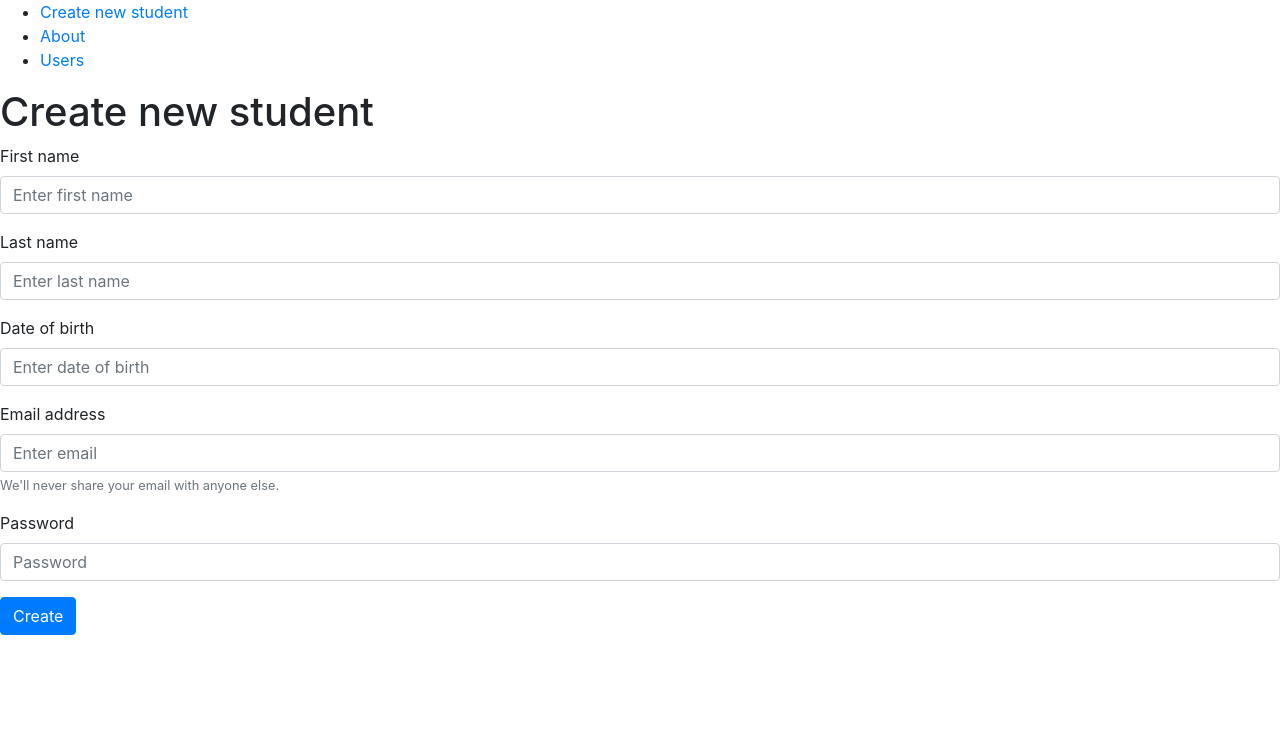
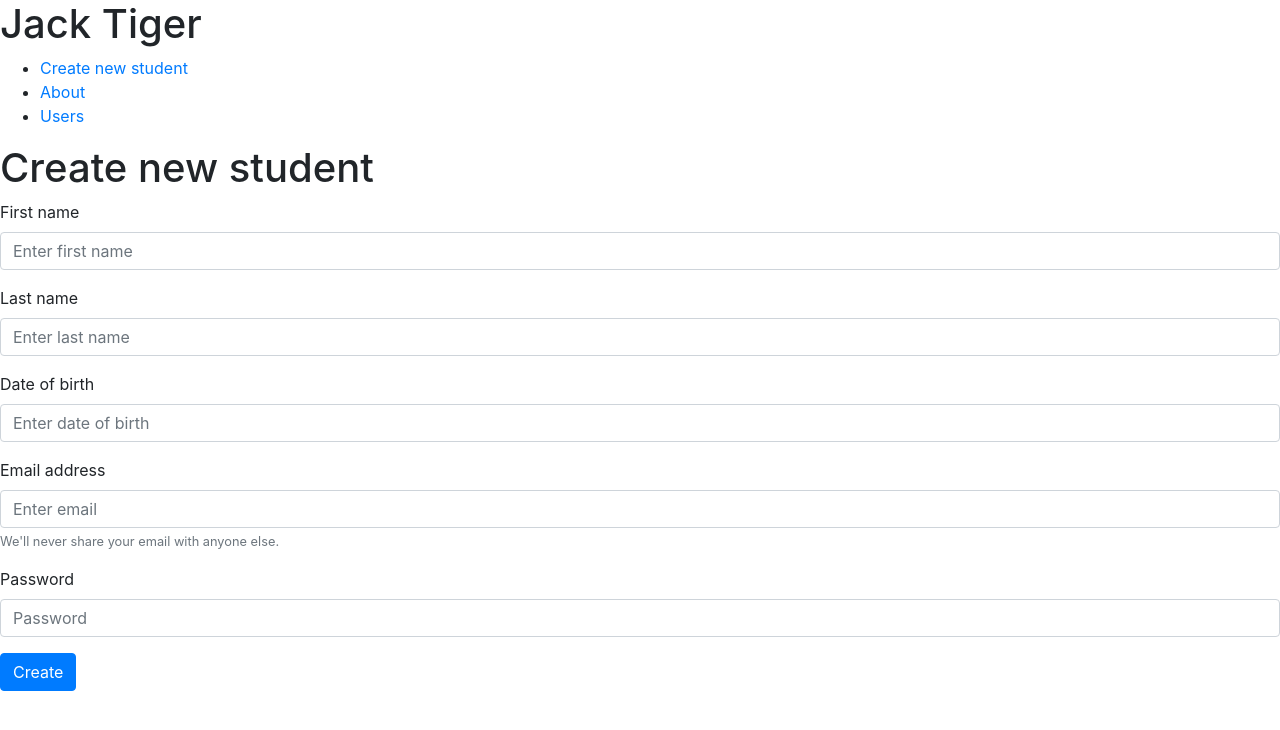
Before and after one commit to extreme-coder/govsim-ui-old, a React (Create React App) app: page / in a window 1280 px wide. Shown: the top 730 px of the page. Built offline with nearby package versions, Linux system fonts and the light colour scheme.

Commit message:
Added title at top of screen

```diff
--- a/src/App.js
+++ b/src/App.js
@@ -15,6 +15,7 @@ function App() {
   return (
     <Router>
       <div>
+      <h1>Jack Tiger</h1>
         <nav>
           <ul>
             <li>
```
